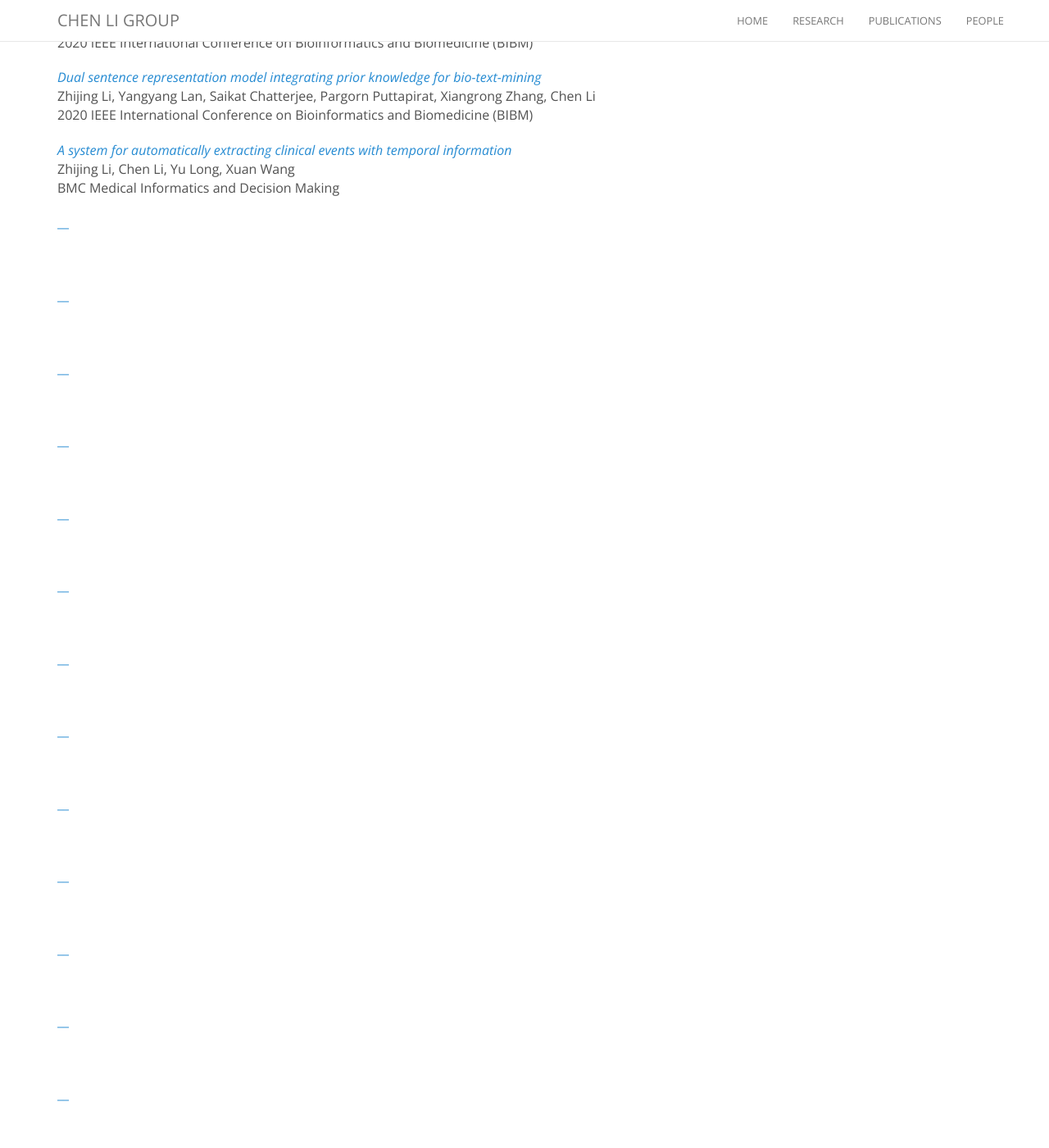
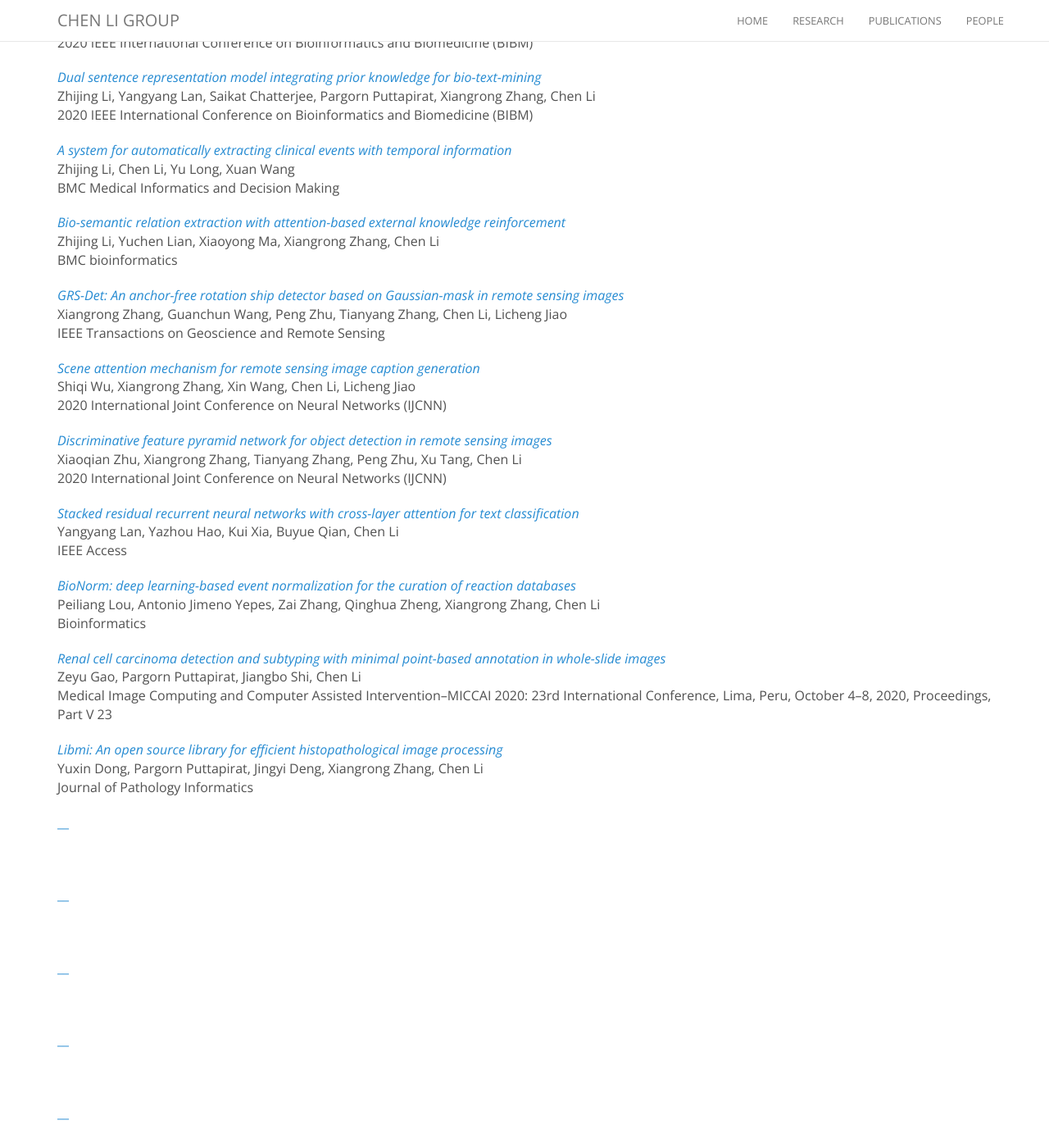
Before and after one commit to chenligroup/chenligroup.github.io, a Jekyll site: the page built from publications.md, in a window 1280 px wide and 1400 px high, scrolled down 4956 px. Shown: the whole window at 82% size. Built offline with Jekyll 4.4.1, drawn with Linux system fonts in a browser that asks for light colours; nearby versions of some CDN libraries; comment, search, counter and statistics services are not loaded.

Commit message:
Update publications.md

```diff
--- a/publications.md
+++ b/publications.md
@@ -231,37 +231,37 @@ Zhijing Li, Yangyang Lan, Saikat Chatterjee, Pargorn Puttapirat, Xiangrong Zhang
 Zhijing Li, Chen Li, Yu Long, Xuan Wang<br>
 BMC Medical Informatics and Decision Making<br>
 
-[__]() <br>
-<br>
-<br>
+[_Bio-semantic relation extraction with attention-based external knowledge reinforcement_](https://link.springer.com/article/10.1186/s12859-020-3540-8) <br>
+Zhijing Li, Yuchen Lian, Xiaoyong Ma, Xiangrong Zhang, Chen Li<br>
+BMC bioinformatics<br>
 
-[__]() <br>
-<br>
-<br>
+[_GRS-Det: An anchor-free rotation ship detector based on Gaussian-mask in remote sensing images_](https://ieeexplore.ieee.org/abstract/document/9186810/) <br>
+Xiangrong Zhang, Guanchun Wang, Peng Zhu, Tianyang Zhang, Chen Li, Licheng Jiao<br>
+IEEE Transactions on Geoscience and Remote Sensing<br>
 
-[__]() <br>
-<br>
-<br>
+[_Scene attention mechanism for remote sensing image caption generation_](https://ieeexplore.ieee.org/abstract/document/9207381/) <br>
+Shiqi Wu, Xiangrong Zhang, Xin Wang, Chen Li, Licheng Jiao<br>
+2020 International Joint Conference on Neural Networks (IJCNN)<br>
 
-[__]() <br>
-<br>
-<br>
+[_Discriminative feature pyramid network for object detection in remote sensing images_](https://ieeexplore.ieee.org/abstract/document/9207217/) <br>
+Xiaoqian Zhu, Xiangrong Zhang, Tianyang Zhang, Peng Zhu, Xu Tang, Chen Li<br>
+2020 International Joint Conference on Neural Networks (IJCNN)<br>
 
-[__]() <br>
-<br>
-<br>
+[_Stacked residual recurrent neural networks with cross-layer attention for text classification_](https://ieeexplore.ieee.org/abstract/document/9063530/) <br>
+Yangyang Lan, Yazhou Hao, Kui Xia, Buyue Qian, Chen Li<br>
+IEEE Access<br>
 
-[__]() <br>
-<br>
-<br>
+[_BioNorm: deep learning-based event normalization for the curation of reaction databases_](https://academic.oup.com/bioinformatics/article-abstract/36/2/611/5539693) <br>
+Peiliang Lou, Antonio Jimeno Yepes, Zai Zhang, Qinghua Zheng, Xiangrong Zhang, Chen Li<br>
+Bioinformatics<br>
 
-[__]() <br>
-<br>
-<br>
+[_Renal cell carcinoma detection and subtyping with minimal point-based annotation in whole-slide images_](https://link.springer.com/chapter/10.1007/978-3-030-59722-1_42) <br>
+Zeyu Gao, Pargorn Puttapirat, Jiangbo Shi, Chen Li<br>
+Medical Image Computing and Computer Assisted Intervention–MICCAI 2020: 23rd International Conference, Lima, Peru, October 4–8, 2020, Proceedings, Part V 23<br>
 
-[__]() <br>
-<br>
-<br>
+[_Libmi: An open source library for efficient histopathological image processing_](https://www.sciencedirect.com/science/article/pii/S2153353922002553) <br>
+Yuxin Dong, Pargorn Puttapirat, Jingyi Deng, Xiangrong Zhang, Chen Li<br>
+Journal of Pathology Informatics<br>
 
 [__]() <br>
 <br>
```
